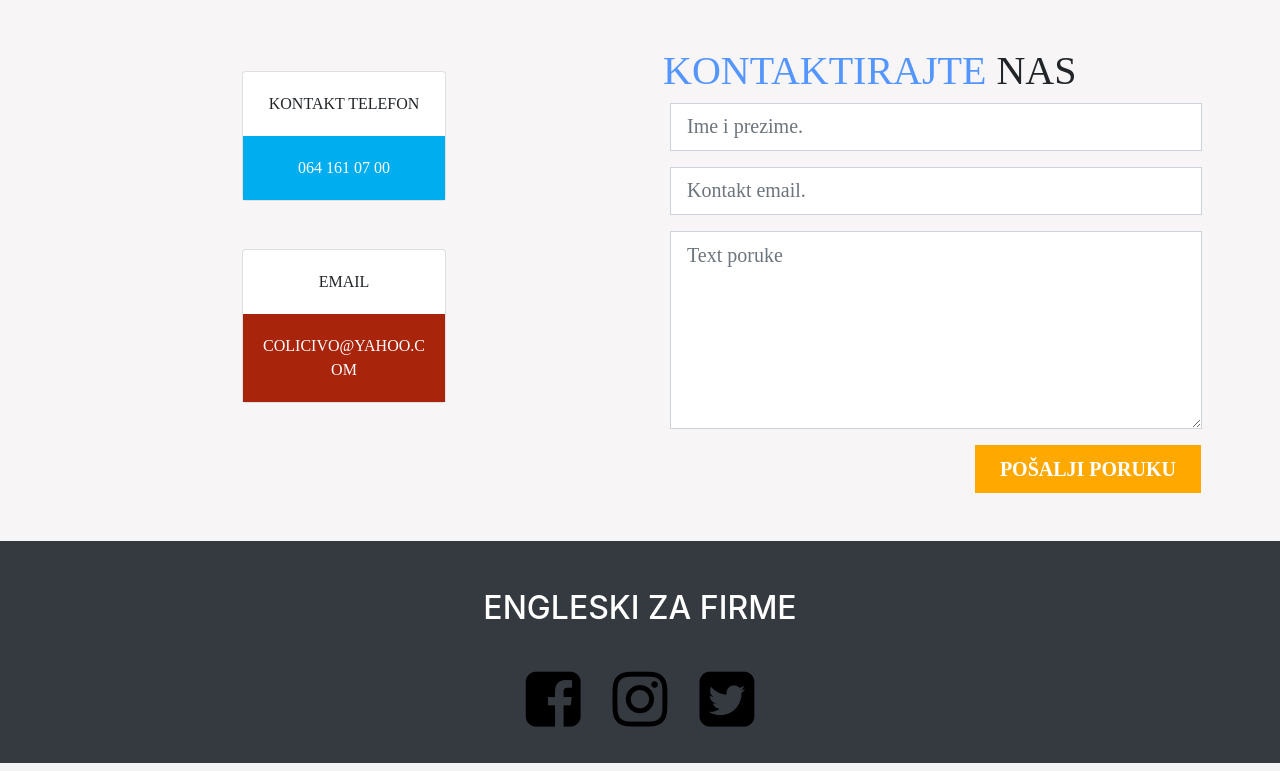
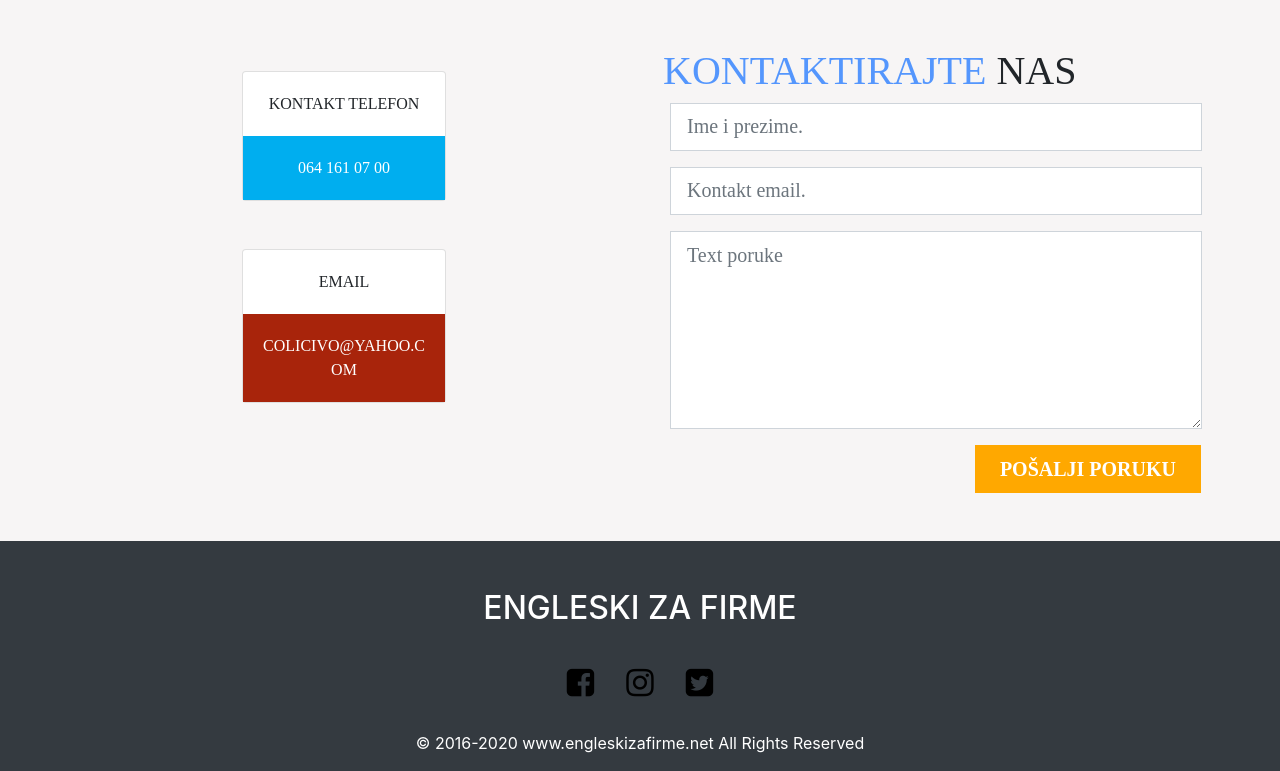
Before and after one commit to FasterThanIE/engleskizafirme, a PHP site: page / in a window 1280 px wide. Shown: the part 1018-1789 px from the top of the page. Run offline with PHP 8.4, Linux system fonts and the light colour scheme.

Commit message:
izmenjen footer

```diff
--- a/delovi_stranica/index/footer.php
+++ b/delovi_stranica/index/footer.php
@@ -5,9 +5,12 @@
 
 
         <div class="col-12 d-flex justify-content-center p-3">
-            <i class="fa fa-facebook-square fa-4x footerIcon p-3"></i>
-            <i class="fa fa-instagram fa-4x footerIcon p-3"></i>
-            <i class="fa fa-twitter-square fa-4x footerIcon p-3"></i>
+            <a href="http://facebook.com" target="_blank"><i class="fa fa-facebook-square fa-2x footerIcon p-3"></i></a>
+            <a href="http://instagram.com" target="_blank"><i class="fa fa-instagram fa-2x footerIcon p-3"></i></a>
+            <a href="http://twitter.com" target="_blank"><i class="fa fa-twitter-square fa-2x footerIcon p-3"></i></a>
+        </div>
+        <div>
+            <p class="text-white text-center pb-3 m-0">© 2016-2020 www.engleskizafirme.net All Rights Reserved</p>
         </div>
 
     </div>
```
